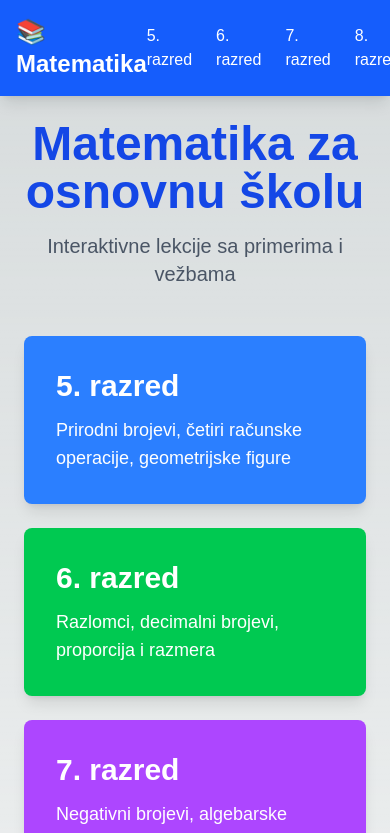
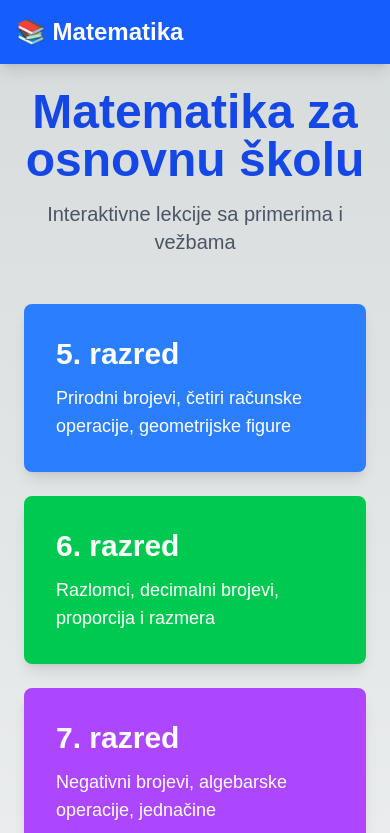
Before and after one commit to gegeeem/mathBlog, a Next.js app: page / in a window 390 px wide. Shown: the top 833 px of the page. Built offline with nearby package versions, Linux system fonts and the light colour scheme.

Commit message:
style change

```diff
--- a/app/globals.css
+++ b/app/globals.css
@@ -1,11 +1,10 @@
 @import "tailwindcss";
-@import 'katex/dist/katex.min.css';
+@import "katex/dist/katex.min.css";
 
 :root {
-   --foreground-rgb: 0, 0, 0;
+  --foreground-rgb: 0, 0, 0;
   --background-start-rgb: 214, 219, 220;
   --background-end-rgb: 255, 255, 255;
-
 }
 
 @media (prefers-color-scheme: dark) {
@@ -13,6 +12,18 @@
     --background: #0a0a0a;
     --foreground: #ededed;
     margin: 2px;
+  }
+}
+@media (max-width: 768px) {
+  * {
+    box-sizing: border-box;
+    margin: 1;
+    padding: 1;
+  }
+  .meni {
+    display: none;
+    flex-direction: column;
+    align-items: center;
   }
 }
 
--- a/app/layout.tsx
+++ b/app/layout.tsx
@@ -32,7 +32,7 @@ export default function RootLayout({
             <Link href="/" className="text-2xl font-bold">
               📚 Matematika
             </Link>
-            <div className="flex gap-6">
+            <div className="meni flex gap-6">
               <Link href="/razredi/peti" className="hover:text-blue-200">5. razred</Link>
               <Link href="/razredi/sesti" className="hover:text-blue-200">6. razred</Link>
               <Link href="/razredi/sedmi" className="hover:text-blue-200">7. razred</Link>
```
